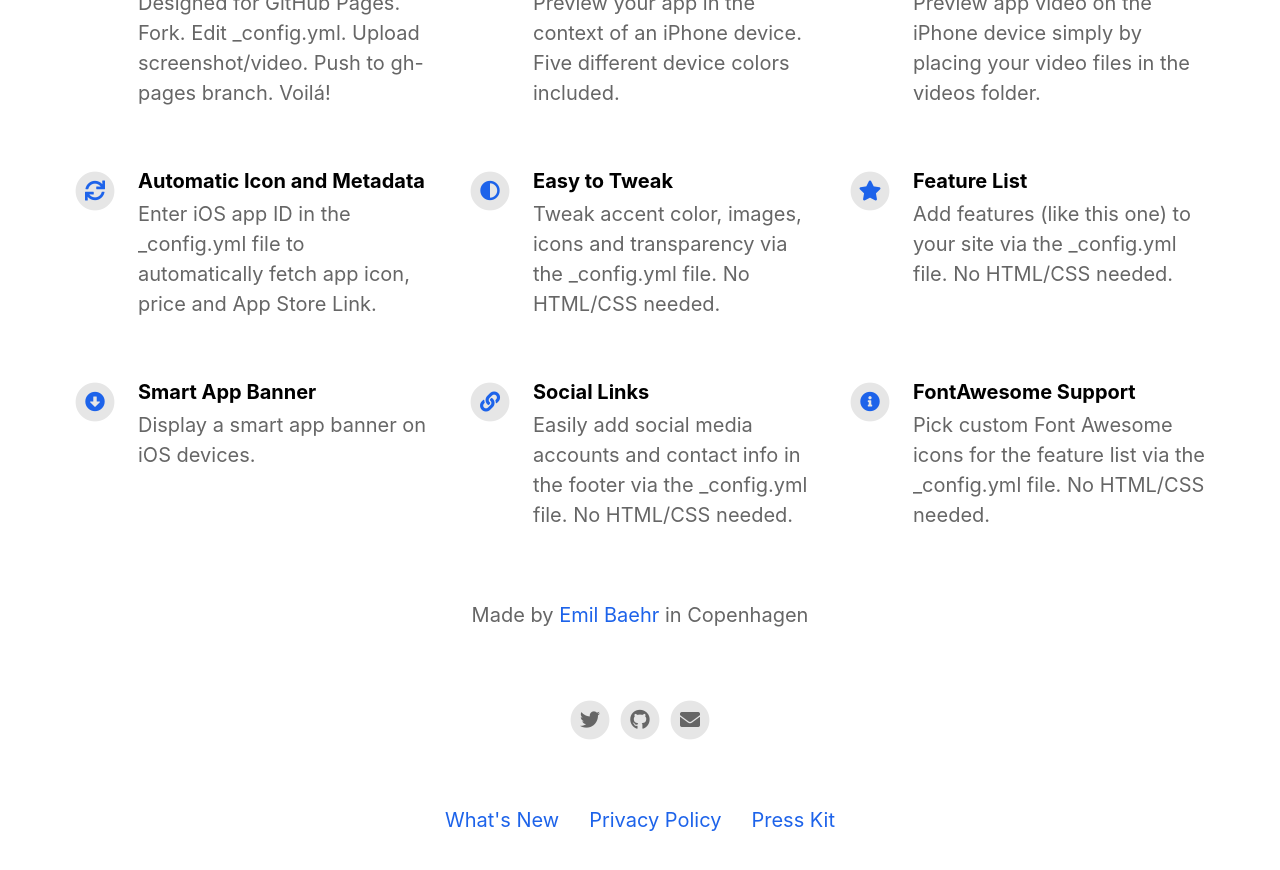
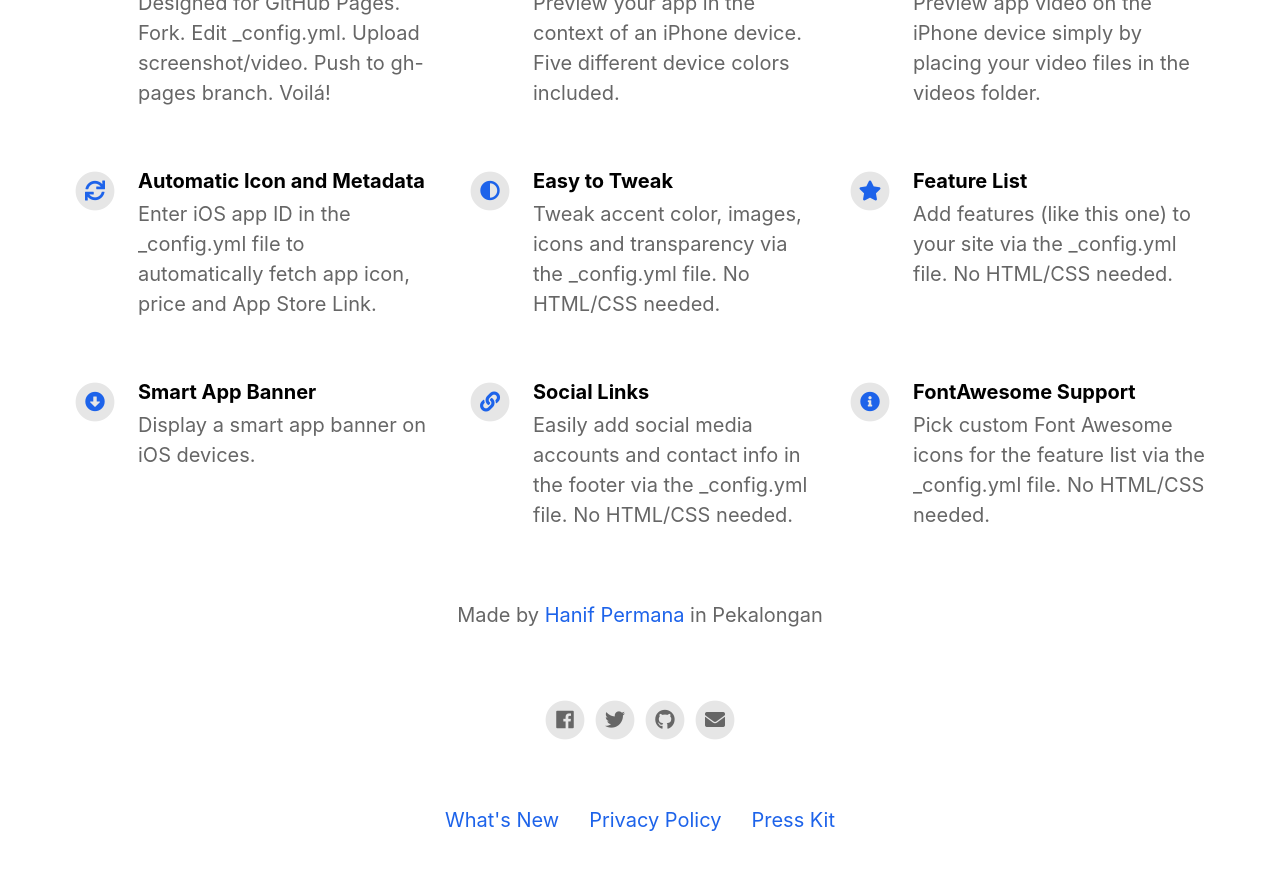
Before and after one commit to mikrovoucher/mikrovoucher.github.io, a Jekyll site: the page built from index.html, in a window 1280 px wide and 900 px high, scrolled down 1124 px. Shown: the top 870 px of the window. Built offline with Jekyll 4.4.1, drawn with Linux system fonts in a browser that asks for light colours; nearby versions of some CDN libraries.

Commit message:
update config

```diff
--- a/_config.yml
+++ b/_config.yml
@@ -19,14 +19,14 @@ enable_smart_app_banner                   : true
 
 
 # Information About Yourself
-your_name                                 : Emil Baehr
+your_name                                 : Hanif Permana
 your_link                                 : https://emilbaehr.com
-your_city                                 : Copenhagen
+your_city                                 : Pekalongan
 email_address                             : emil.baehr@gmail.com
-facebook_username                         :
+facebook_username                         : hanifpermana
 instagram_username                        : ebaehr
 twitter_username                          : ebaehr
-github_username                           : emilbaehr
+github_username                           : mikrovoucher
 youtube_username                          :
 
 
```
